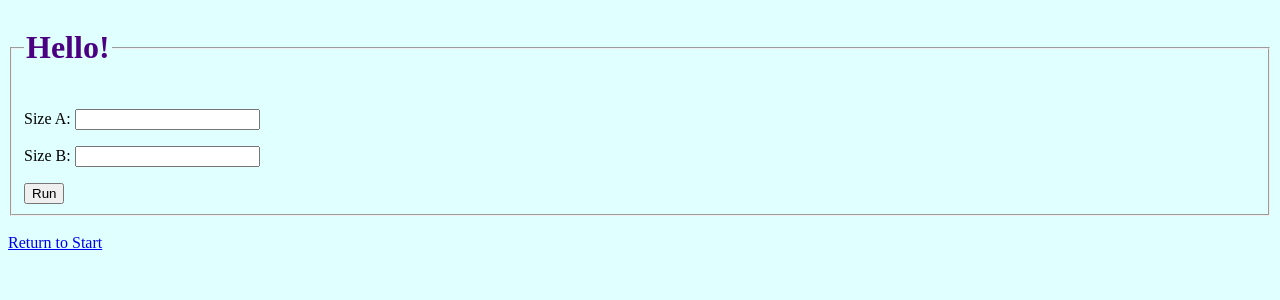
After one commit to AlisonSav/Alis, a Django app: page /triangle/ in a window 1280 px wide. The commit adds this page. Shown: the top 300 px of the page. Run offline with Django 4.2, Linux system fonts and the light colour scheme.

Commit message:
add Triangle form

```diff
--- /dev/null
+++ b/mavka/forms.py
@@ -0,0 +1,20 @@
+from django import forms
+
+
+class TriangleForm(forms.Form):
+    size_a = forms.IntegerField(label="Size A", max_value=100, required=True)
+    size_b = forms.IntegerField(label="Size B", max_value=100, required=True)
+
+    def clean_size_a(self):
+        size_a = self.cleaned_data["size_a"]
+        if int(size_a) <= 0:
+            raise ValueError("OMG! Invalid size A!")
+        else:
+            return size_a
+
+    def clean_size_b(self):
+        size_b = self.cleaned_data["size_b"]
+        if int(size_b) <= 0:
+            raise ValueError("OMG! Invalid size B!")
+        else:
+            return size_b
--- a/mavka/urls.py
+++ b/mavka/urls.py
@@ -4,4 +4,5 @@ from . import views
 
 urlpatterns = [
     path("", views.index, name="index"),
+    path("triangle/", views.triangle, name="triangle"),
 ]
--- a/mavka/views.py
+++ b/mavka/views.py
@@ -1,5 +1,24 @@
+from math import sqrt
+
 from django.http import HttpResponse
+from django.shortcuts import render
+
+from .forms import TriangleForm
 
 
 def index(request):
     return HttpResponse("<h3>Hello!</h3>")
+
+
+def triangle(request):
+    gip = None
+    if request.method == "POST":
+        form_data = TriangleForm(request.POST)
+        if form_data.is_valid():
+            a = form_data.cleaned_data["size_a"]
+            b = form_data.cleaned_data["size_b"]
+            gip = round(sqrt((int(a) ** 2) + (int(b) ** 2)), 2)
+            return render(request, "mavka/triangle.html", {"gip": gip, "form": form_data})
+    else:
+        form_data = TriangleForm()
+    return render(request, "mavka/triangle.html", {"form": form_data})
--- a/static/mavka/style.css
+++ b/static/mavka/style.css
@@ -2,6 +2,9 @@ html {
     background-color: lightcyan;
 }
 h1 {
+    color: indigo;
+}
+h3 {
     color: maroon;
 }
 li a {
--- /dev/null
+++ b/templates/mavka/return_hp.html
@@ -0,0 +1,4 @@
+<br>
+        <form action="" method="get">
+            <a href="/triangle">Return to Start</a>
+        </form>
--- /dev/null
+++ b/templates/mavka/triangle.html
@@ -0,0 +1,30 @@
+{% extends 'mavka/base.html' %}
+{% block title %} Index {% endblock title %}
+{% load static %}
+{% block css_additional %}
+    <link rel="stylesheet" href="{% static 'mavka/style.css' %}">
+{% endblock css_additional %}
+{% block content %}
+    <form action="{% url 'triangle' %}" method="post">
+        {% csrf_token %}
+        <fieldset>
+            <legend><h1>Hello! </h1></legend>
+            {% if not gip %}
+                {% for field in form %}
+                    <div>
+                        {% if field.errors %}
+                            <p>{{ field.errors }}</p>
+                        {% endif %}
+                        <p>{{ field.label_tag }} {{ field }}</p>
+                    </div>
+                {% endfor %}
+                <input type="submit" value="Run">
+            {% else %}
+                 {{ form.errors }}
+                <h3>Triangle with catets: </h3>
+                <h3>{{ form.size_a }} and {{ form.size_b }} has Hypotenuse: {{ gip }} </h3>
+            {% endif %}
+        </fieldset>
+    </form>
+    {% include 'mavka/return_hp.html' %}
+{% endblock content %}
```
Also changed, not shown: mavka/admin.py (+21 -2 lines).
